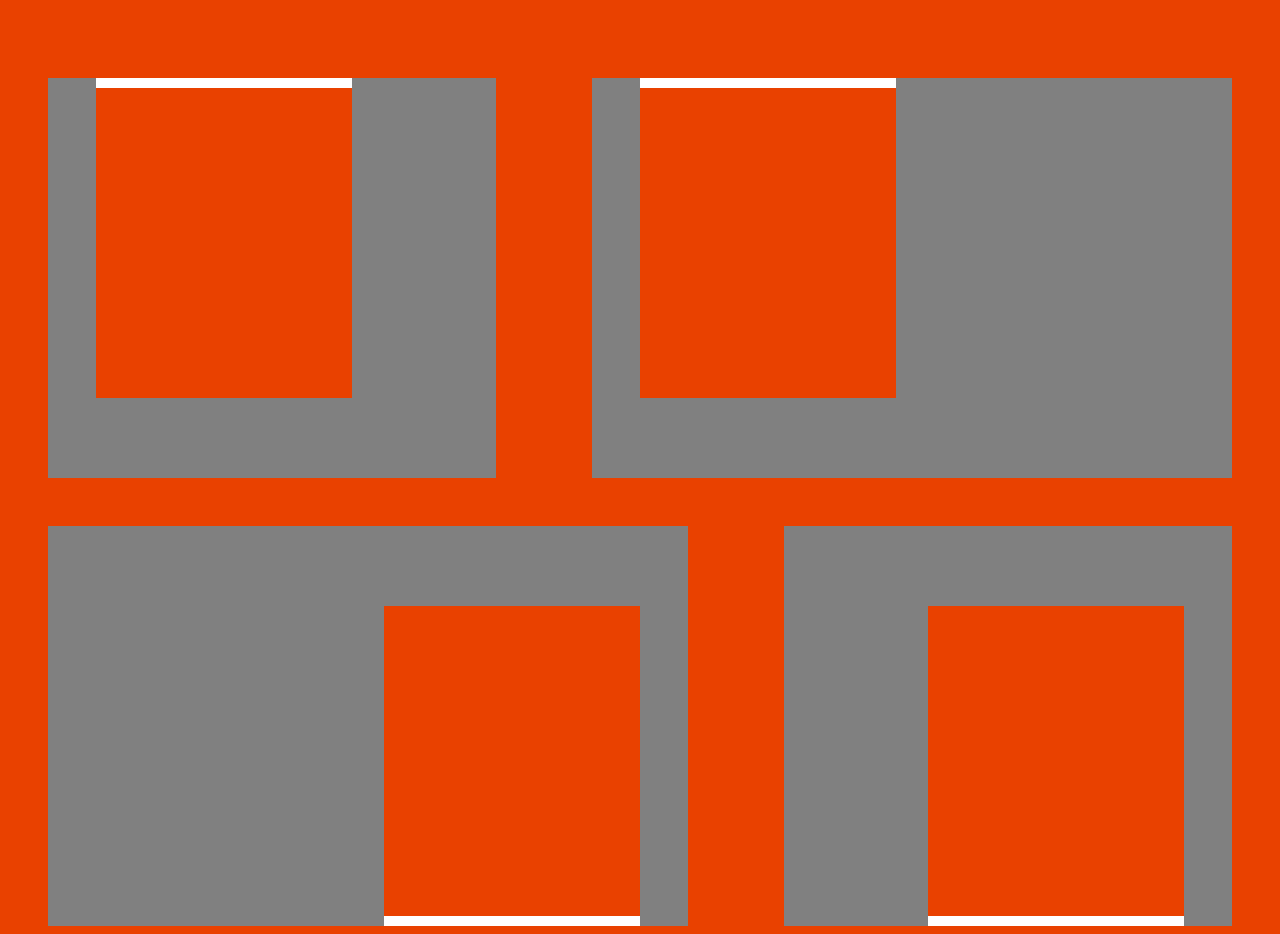
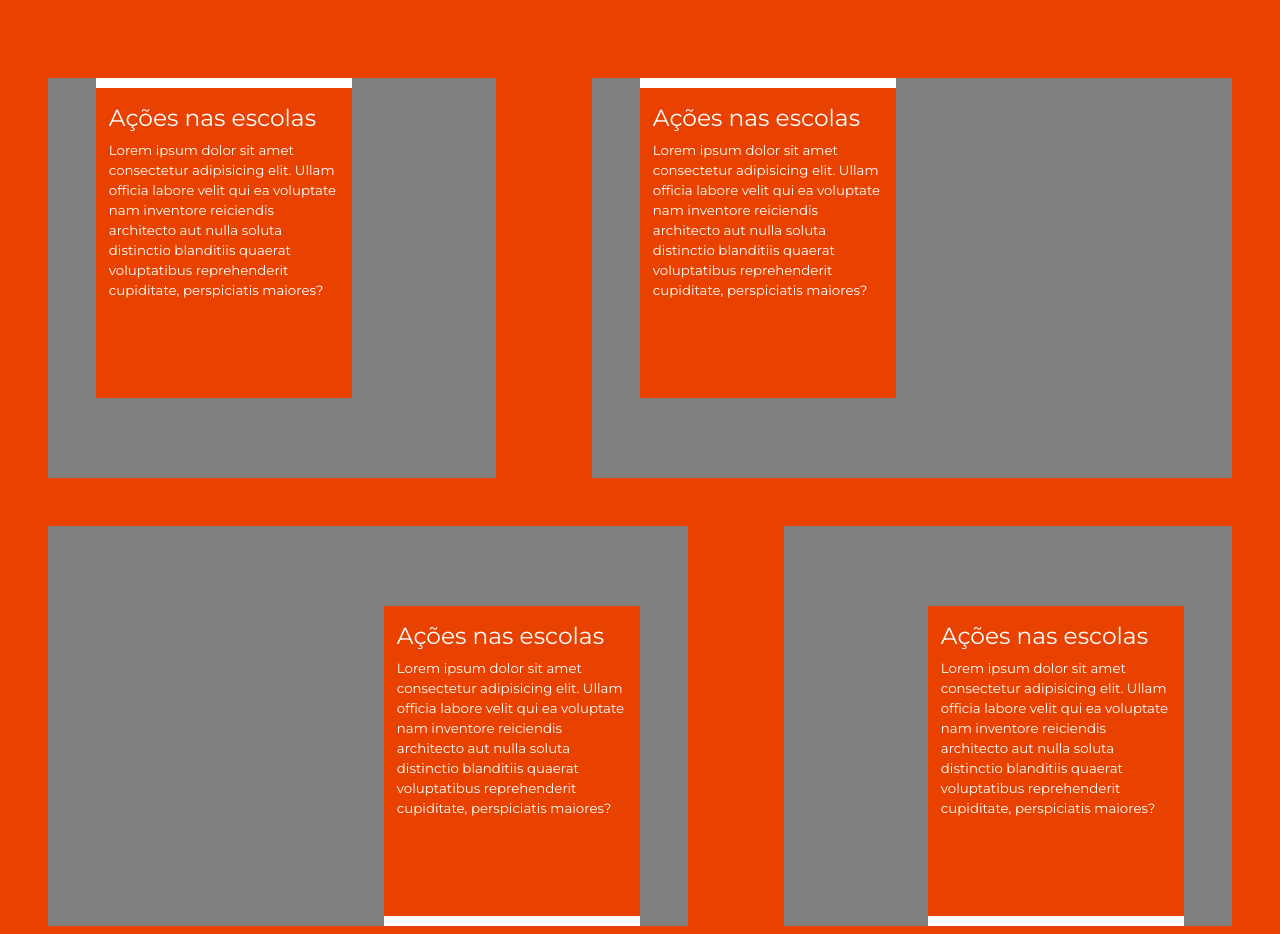
Before and after one commit to FrancioXavier/landing-page-edifique, a Next.js app: page / in a window 1280 px wide. Shown: the part 1518-2452 px from the top of the page. Built offline with nearby package versions, Linux system fonts and the light colour scheme.

Commit message:
actions text

```diff
--- a/src/Containers/HomePage/index.tsx
+++ b/src/Containers/HomePage/index.tsx
@@ -201,10 +201,26 @@ export default function HomePage() {
           <TitlePage>Nossas Ações</TitlePage>
           <div className="d-flex justify-content-around w-100 mb-5">
             <ActionsContainer>
-              <ActionsCard style={{ marginLeft: '3rem' }}></ActionsCard>
+              <ActionsCard style={{ marginLeft: '3rem' }}>
+                <h3>Ações nas escolas</h3>
+                <p>
+                  Lorem ipsum dolor sit amet consectetur adipisicing elit. Ullam
+                  officia labore velit qui ea voluptate nam inventore reiciendis
+                  architecto aut nulla soluta distinctio blanditiis quaerat
+                  voluptatibus reprehenderit cupiditate, perspiciatis maiores?
+                </p>
+              </ActionsCard>
             </ActionsContainer>
             <ActionsContainer style={{ width: '50vw' }}>
-              <ActionsCard style={{ marginLeft: '3rem' }}></ActionsCard>
+              <ActionsCard style={{ marginLeft: '3rem' }}>
+                <h3>Ações nas escolas</h3>
+                <p>
+                  Lorem ipsum dolor sit amet consectetur adipisicing elit. Ullam
+                  officia labore velit qui ea voluptate nam inventore reiciendis
+                  architecto aut nulla soluta distinctio blanditiis quaerat
+                  voluptatibus reprehenderit cupiditate, perspiciatis maiores?
+                </p>
+              </ActionsCard>
             </ActionsContainer>
           </div>
           <div className="d-flex justify-content-around w-100">
@@ -216,9 +232,15 @@ export default function HomePage() {
                 alignItems: 'end',
               }}
             >
-              <ActionsCardBottom
-                style={{ marginRight: '3rem' }}
-              ></ActionsCardBottom>
+              <ActionsCardBottom style={{ marginRight: '3rem' }}>
+                <h3>Ações nas escolas</h3>
+                <p>
+                  Lorem ipsum dolor sit amet consectetur adipisicing elit. Ullam
+                  officia labore velit qui ea voluptate nam inventore reiciendis
+                  architecto aut nulla soluta distinctio blanditiis quaerat
+                  voluptatibus reprehenderit cupiditate, perspiciatis maiores?
+                </p>
+              </ActionsCardBottom>
             </ActionsContainer>
             <ActionsContainer
               style={{
@@ -227,9 +249,15 @@ export default function HomePage() {
                 alignItems: 'end',
               }}
             >
-              <ActionsCardBottom
-                style={{ marginRight: '3rem' }}
-              ></ActionsCardBottom>
+              <ActionsCardBottom style={{ marginRight: '3rem' }}>
+                <h3>Ações nas escolas</h3>
+                <p>
+                  Lorem ipsum dolor sit amet consectetur adipisicing elit. Ullam
+                  officia labore velit qui ea voluptate nam inventore reiciendis
+                  architecto aut nulla soluta distinctio blanditiis quaerat
+                  voluptatibus reprehenderit cupiditate, perspiciatis maiores?
+                </p>
+              </ActionsCardBottom>
             </ActionsContainer>
           </div>
         </ContentSection>
--- a/src/Containers/HomePage/styled.ts
+++ b/src/Containers/HomePage/styled.ts
@@ -283,6 +283,21 @@ export const ActionsContainer = styled.div`
   background: gray;
   width: 35vw;
   height: 50vh;
+  text-align: left;
+
+  h3,
+  p {
+    width: 90%;
+  }
+
+  p {
+    font-size: 1.042vw;
+  }
+
+  h3 {
+    margin-top: 1rem;
+    font-size: 1.823vw;
+  }
 `;
 
 export const ActionsCard = styled.div`
@@ -290,6 +305,9 @@ export const ActionsCard = styled.div`
   width: 20vw;
   border-top: 10px solid ${({ theme }) => theme.colors.white};
   background: ${({ theme }) => theme.colors.darkPrimary};
+  display: flex;
+  flex-direction: column;
+  align-items: center;
 `;
 
 export const ActionsCardBottom = styled.div`
@@ -297,4 +315,7 @@ export const ActionsCardBottom = styled.div`
   width: 20vw;
   border-bottom: 10px solid ${({ theme }) => theme.colors.white};
   background: ${({ theme }) => theme.colors.darkPrimary};
+  display: flex;
+  flex-direction: column;
+  align-items: center;
 `;
```
